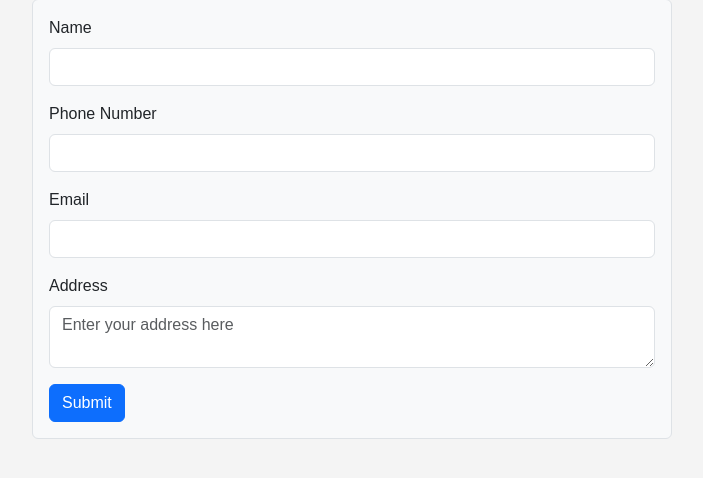
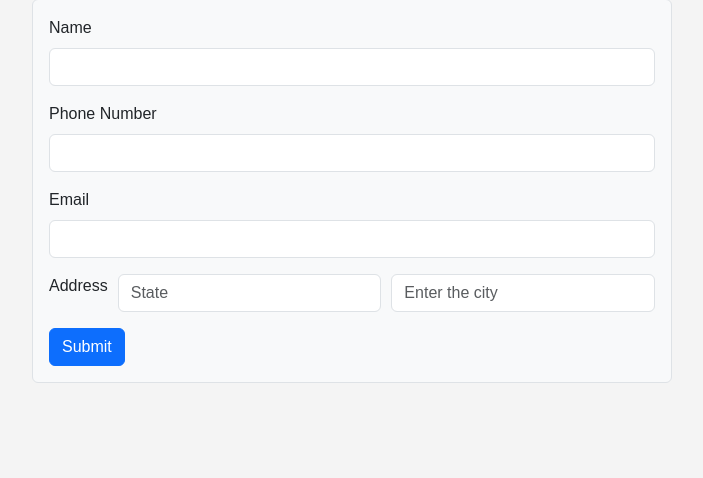
Before and after one commit to 321999/CONTACT-BOOK, a Django app: page /add_contact/ in a window 1280 px wide. Shown: the part 115-593 px from the top of the page, without its empty margins (288-991 px from the left). Run offline with Django 5.2, Linux system fonts and the light colour scheme.

```diff
--- a/contactbook/contactbook/urls.py
+++ b/contactbook/contactbook/urls.py
@@ -22,9 +22,10 @@ from contacts.views import *
 urlpatterns = [
     path('admin/', admin.site.urls),
     path('add_contact/',add_contact,name="add_contact"),
+
+    path("update_contact/<id>/",update_contact,name="update_contact"),
+    path("delete_contact/<id>",delete_contact,name="delete_contact"),
     path("show_contact/",show_contact,name="show_contact"),
-    path("update_contact/<id>",update_contact,name="update_contact"),
-    path("delete_contact/<id>",delete_contact,name="delete_contact"),
     path("",home_page,name="home_page")
 
 ]
--- a/contactbook/contacts/models.py
+++ b/contactbook/contacts/models.py
@@ -19,3 +19,6 @@ class ContactInformation(models.Model):
 
     # To store address
     address=models.TextField()
+
+    # to store the pincode
+    pincode=models.CharField(max_length=10,default="123")
--- a/contactbook/contacts/templates/addcontact.html
+++ b/contactbook/contacts/templates/addcontact.html
@@ -1,6 +1,20 @@
 {% extends "base.html" %}
 
 {% block base %}
+
+<style>
+    #mb-3 {
+        display: flex;
+        flex-wrap: nowrap;
+        gap: 10px;
+        /* Adjust the gap based on your preference */
+    }
+
+    #mb-3 input {
+        flex: 1;
+    }
+</style>
+
 <a href="/ShowMyTask/" class="btn btn-secondary">Show My Tasks</a>
 
 <main class="mt-4">
@@ -27,10 +41,11 @@
         </div>
 
         <!-- To store the address -->
-        <div class="mb-3">
+        <div class="mb-3" id="mb-3">
             <label for="Address" class="form-label">Address</label>
-            <textarea class="form-control" maxlength="100" name="Address" placeholder="Enter your address here"
-                id="addressTextarea"></textarea>
+            <input class="form-control" name="Address" type="text" placeholder="State">
+            <input class="form-control" type="Address" name="city" placeholder="Enter the city">
+            <!-- <input class="form-control" type="text" name="pincode" pattern="[0-9]+" placeholder="Pincode"> -->
         </div>
 
         <button type="submit" class="btn btn-primary">Submit</button>
--- a/contactbook/contacts/views.py
+++ b/contactbook/contacts/views.py
@@ -8,6 +8,9 @@ def add_contact(request):
     print("adding the details")
     if request.method=="POST":
         data=request.POST
+
+
+
         # storing  the data to db
         ContactInformation.objects.create(
     # To store the name
@@ -57,9 +60,6 @@ def update_contact(request,id):
         else:
             return HttpResponseBadRequest("Invalid phone number format")
 
-        record_to_be_update.save()
-
-        return redirect("/show_contact/")
     return render(request,"updatecontact.html",context={"backend_data":record_to_be_update})
 
 
@@ -92,9 +92,13 @@ def update_contact(request,id):
 
 def delete_contact(request,id):
     record_to_be_delete=ContactInformation.objects.get(id=id)
+    print("the id of which location is added is",record_to_be_delete)
 
     record_to_be_delete.delete()
-    return redirect(request,"/show_contact/")
+    # print("deleted the record")
+    # record_to_be_delete.save()
+    return redirect("/show_contact/")
+    # return HttpResponse("object deleted")
 
 def home_page(request):
     return render(request,"home.html")
```
Also changed, not shown: contactbook/contacts/templates/displaycontact.html (+7 -2 lines), contactbook/contacts/templates/updatecontact.html (+28 -8 lines), contactbook/contacts/migrations/0002_contactinformation_pincode_and_more.py (added), contactbook/db.sqlite3.
